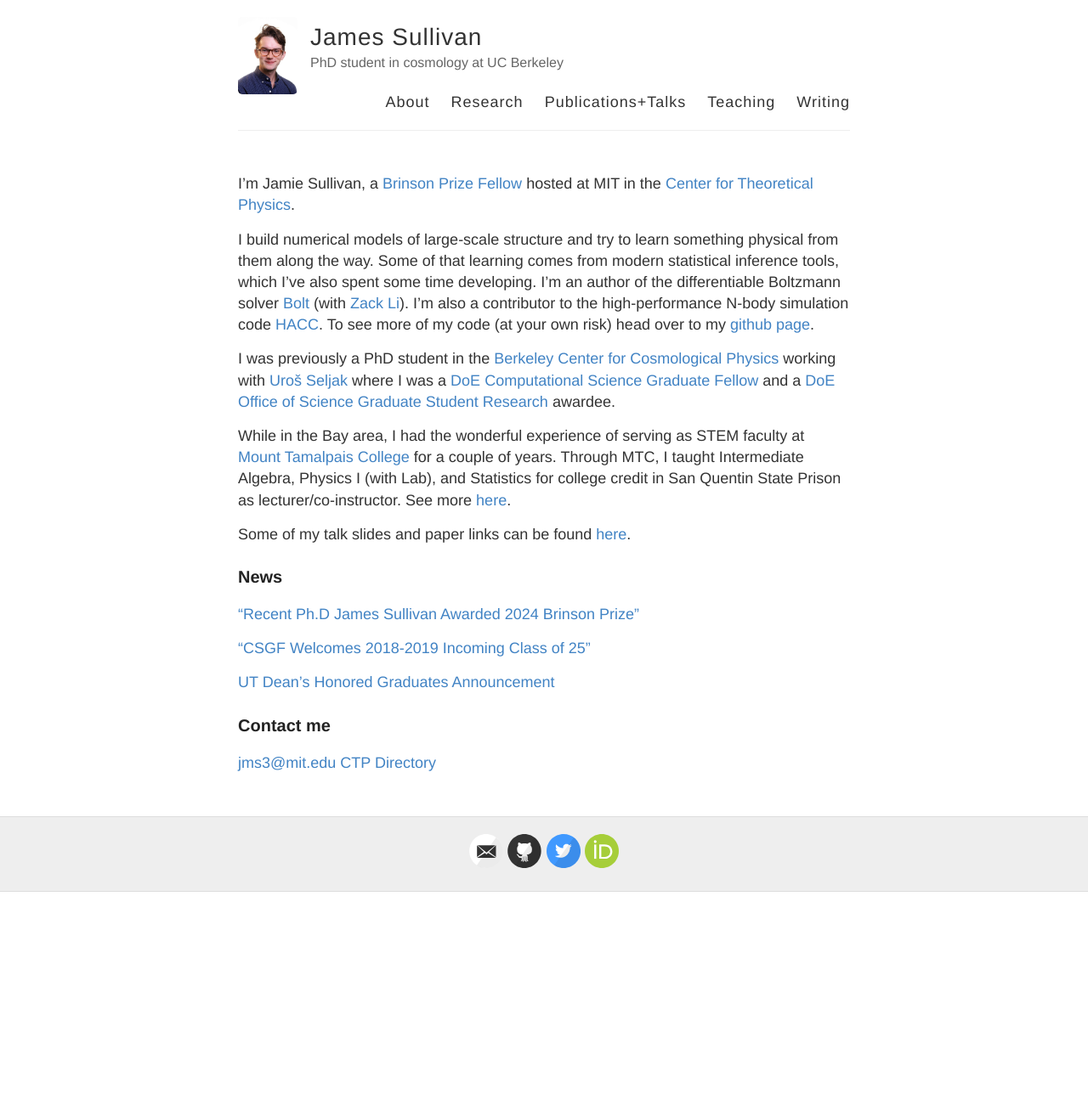
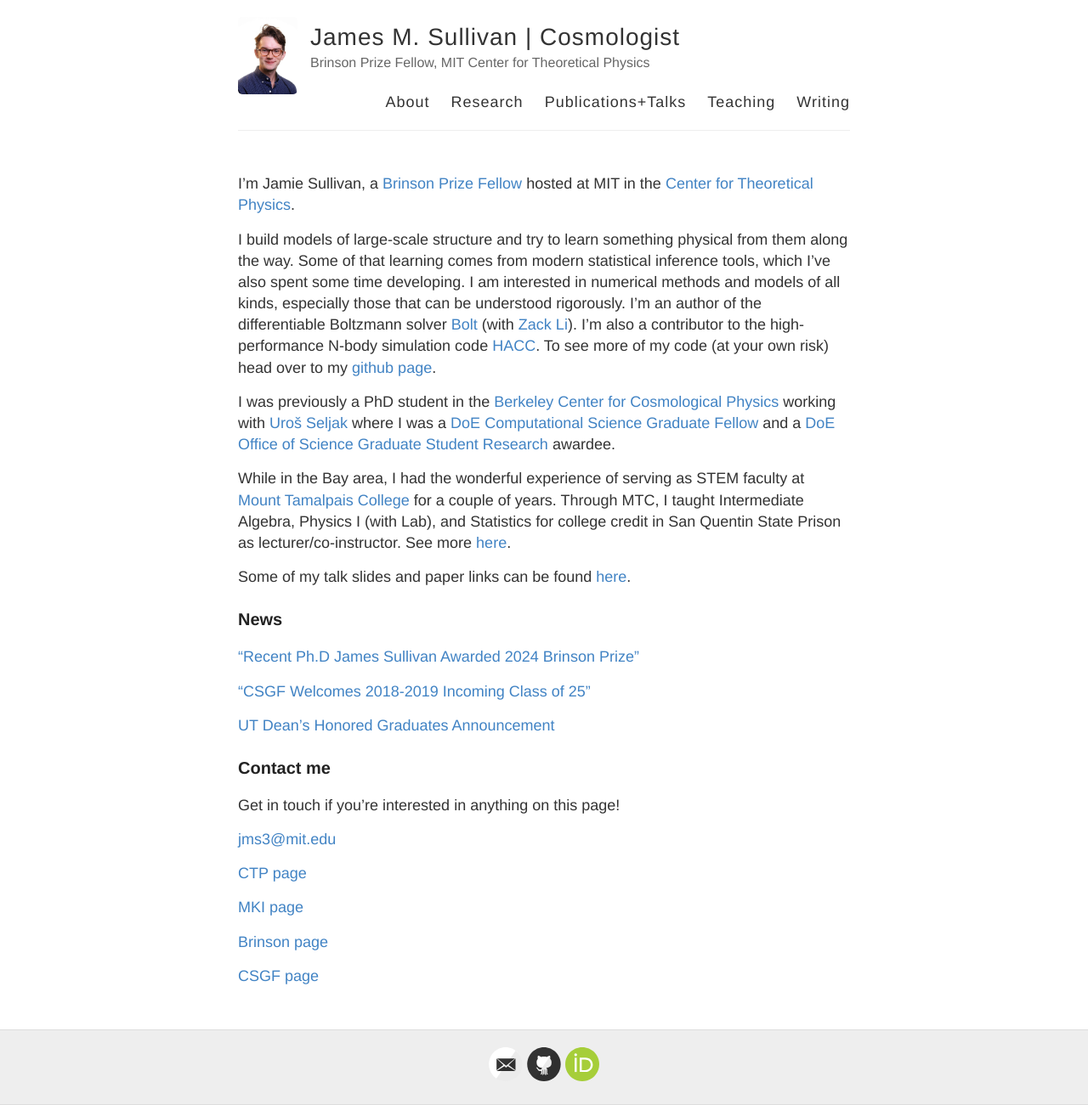
Before and after one commit to jmsull/jmsull.github.io, a Jekyll site: the page built from about.md, in a window 1280 px wide. Shown: the whole page at 85% size. Built offline with Jekyll 4.4.1, drawn with Linux system fonts in a browser that asks for light colours; our own code applies the rules of GitHub Pages for plain Markdown files; before the commit the page ends 1050 px from its top, so only the background shows below that.

Commit message:
quick format fixes

```diff
--- a/_config.yml
+++ b/_config.yml
@@ -3,10 +3,10 @@
 #
 
 # Name of your site (displayed in the header)
-name: James Sullivan
+name: James M. Sullivan | Cosmologist
 
 # Short bio or description (displayed in the header)
-description: PhD student in cosmology at UC Berkeley
+description: Brinson Prize Fellow, MIT Center for Theoretical Physics
 
 # URL of your avatar or profile pic (you could use your GitHub profile pic)
 avatar: https://raw.githubusercontent.com/jmsull/jmsull.github.io/main/images/profile.jpg
@@ -23,7 +23,7 @@ footer-links:
   instagram:
   linkedin:
   rss: # just type anything here for a working RSS icon
-  twitter: cosmo_sullivan
+  twitter:
   stackoverflow: # your stackoverflow profile, e.g. "users/50476/bart-kiers"
   orcid: 0000-0003-1964-0836
 
--- a/about.md
+++ b/about.md
@@ -1,6 +1,7 @@
 I'm Jamie Sullivan, a [Brinson Prize Fellow](https://brinsonfoundation.org/brinson-prize-fellowship-program/) hosted at MIT in the [Center for Theoretical Physics](https://physics.mit.edu/research/labs-centers/center-for-theoretical-physics/).
 
-I build numerical models of large-scale structure and try to learn something physical from them along the way. Some of that learning comes from modern statistical inference tools, which I've also spent some time developing.
+I build models of large-scale structure and try to learn something physical from them along the way. Some of that learning comes from modern statistical inference tools, which I've also spent some time developing.
+I am interested in numerical methods and models of all kinds, especially those that can be understood rigorously.
 I'm an author of the differentiable Boltzmann solver [Bolt](https://github.com/xzackli/Bolt.jl) (with [Zack Li](https://zack.li/)). I'm also a contributor to the high-performance N-body simulation code [HACC](https://cpac.hep.anl.gov/projects/hacc/). To see more of my code (at your own risk) head over to my [github page](https://github.com/jmsull).
 
 I was previously a PhD student in the [Berkeley Center for Cosmological Physics](https://bccp.berkeley.edu/people/) working with [Uroš Seljak](https://physics.berkeley.edu/people/faculty/uros-seljak) where I was a [DoE Computational Science Graduate Fellow](https://www.krellinst.org/csgf/) and a [DoE Office of Science Graduate Student Research](https://science.osti.gov/wdts/scgsr) awardee.
@@ -20,5 +21,14 @@ Some of my talk slides and paper links can be found [here]({{ site.baseurl }}/pu
 
 ### Contact me
 
+Get in touch if you're interested in anything on this page!
+
 [jms3@mit.edu](mailto:jms3@mit.edu)
-[CTP Directory](https://physics.mit.edu/faculty/jamie-sullivan/)
+
+[CTP page](https://physics.mit.edu/faculty/jamie-sullivan/)
+
+[MKI page](https://www.space.mit.edu/people/james-sullivan/)
+
+[Brinson page](https://brinsonfoundation.org/brinson-prize-fellowship-program/)
+
+[CSGF page](https://www.krellinst.org/csgf/alumni/profile?n=sullivan2018)
```
